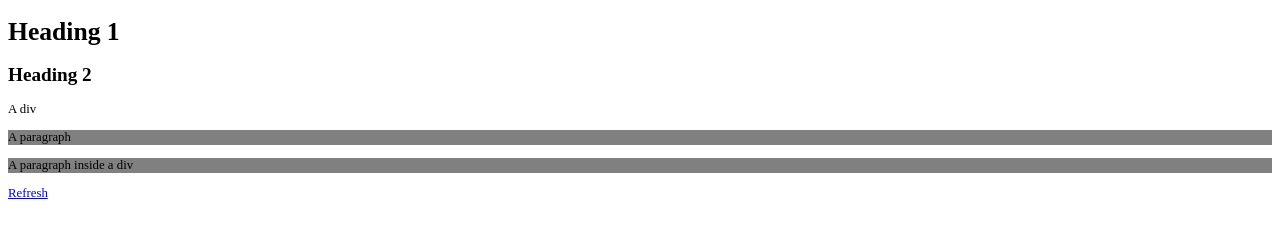
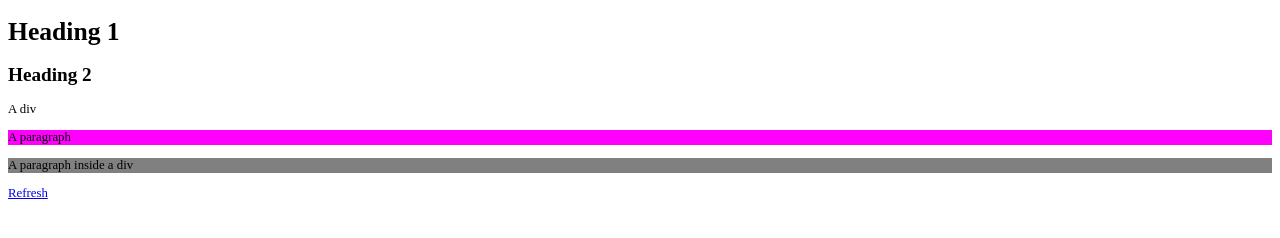
Before and after one commit to drewhcooper/CSS, a plain HTML site: page index.html in a window 1280 px wide. Drawn offline with Linux system fonts and the light colour scheme.

Commit message:
box time

```diff
--- a/stylesheet.css
+++ b/stylesheet.css
@@ -6,12 +6,21 @@ body{
 p {
   background-color: Green;
 }
-/* Uses the last rule. this includes with multuple includes*/
-p {
-  background-color: Grey;
+
+#content
+{
+  background-color: Fuchsia;
+}
+
+div p
+{
+  background-color: Gray;
 }
 
 /*
 how to import CSS files
 @import url("old-stylesheet.css");
+
+for order use specifictiy rating id,class,subdivisions'
+inline style has the most prefrence
 */
```
